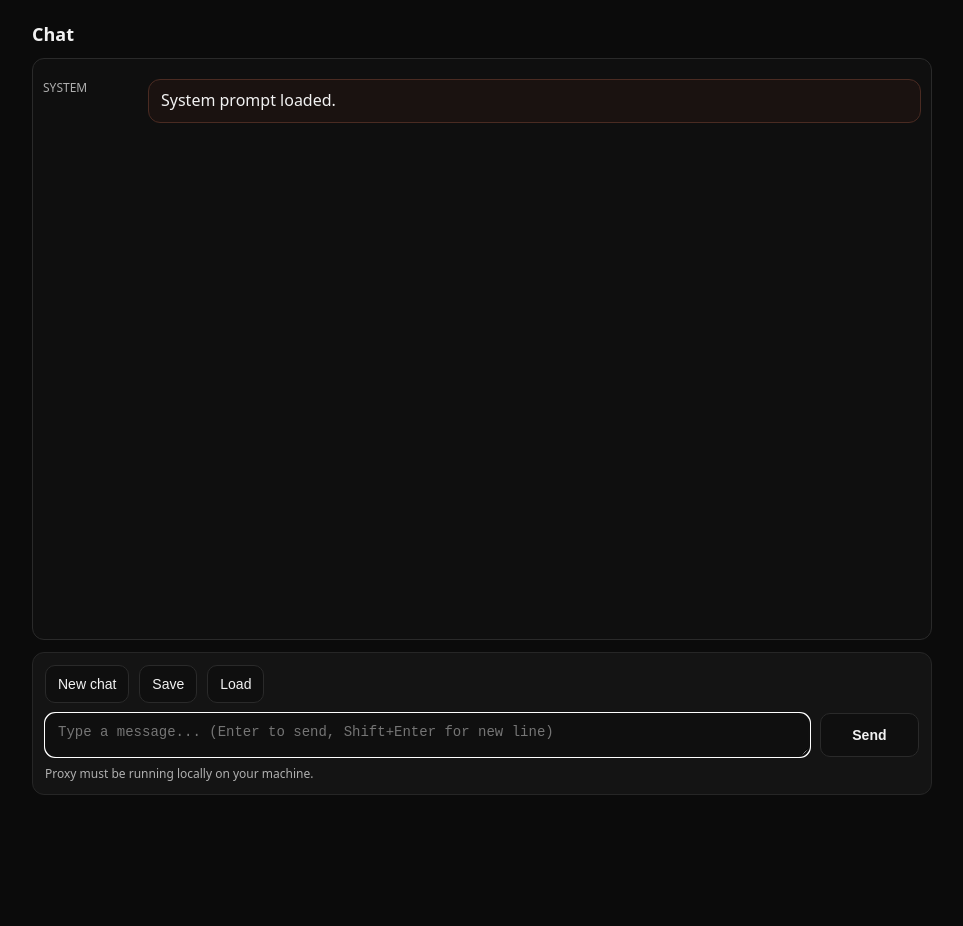
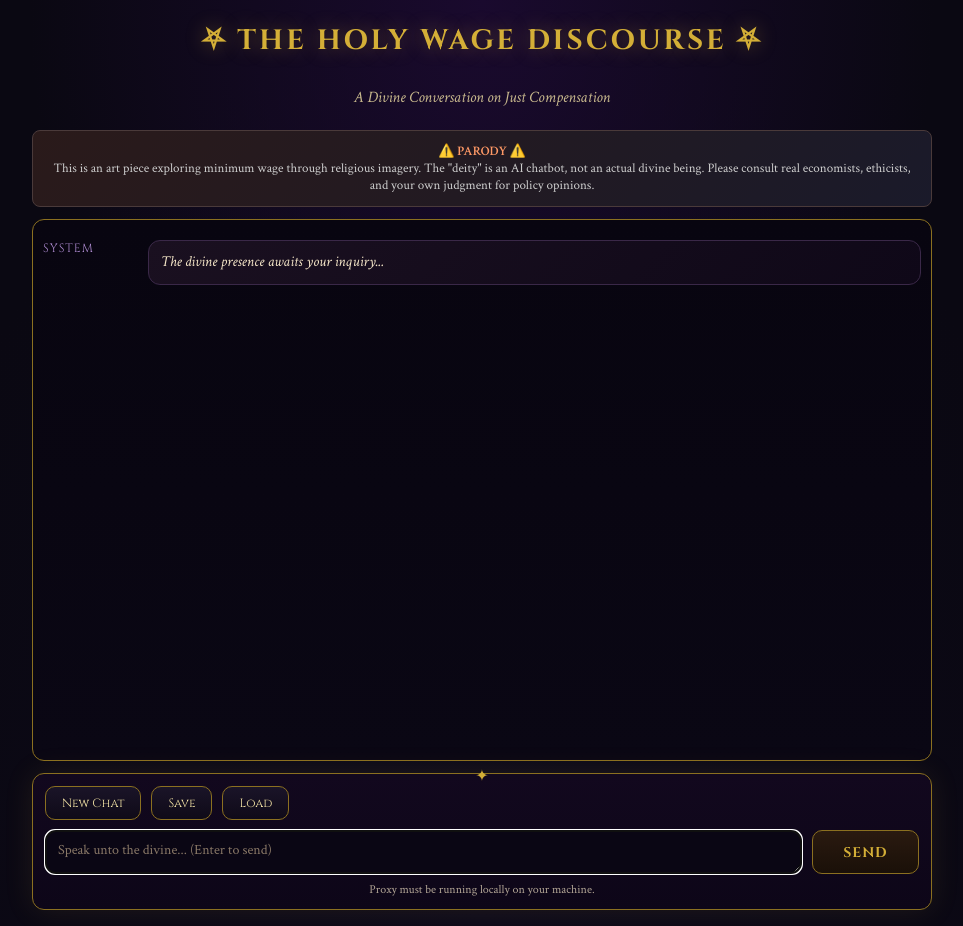
Before and after one commit to sxctyuio/jesus-chat, a plain HTML site: page index.html in a window 1280 px wide. Shown: the whole page, without its empty margins (158-1121 px from the left). Before the commit the page ends 811 px from the top, so only its background shows below. Drawn offline with Linux system fonts and the light colour scheme.

Commit message:
Revamp chat application for divine wage discourse
Updated the chat application to reflect a new theme and purpose centered around a divine discussion on minimum wage. Adjusted styles, titles, and system prompts accordingly.

```diff
--- a/index.html
+++ b/index.html
@@ -3,16 +3,27 @@
 <head>
     <meta charset="utf-8" />
     <meta name="viewport" content="width=device-width,initial-scale=1" />
-    <title>Local Proxy Chat</title>
+    <title>The Holy Wage Sermon</title>
+    <link href="https://fonts.googleapis.com/css2?family=Cinzel:wght@400;700&family=Crimson+Text:ital,wght@0,400;0,600;1,400&display=swap" rel="stylesheet">
     <style>
         :root {
-            font-family: system-ui, -apple-system, Segoe UI, Roboto, Arial, sans-serif;
+            --gold: #d4af37;
+            --gold-light: #f4e4a6;
+            --gold-dark: #8b7020;
+            --divine-bg: #0a0812;
+            --parchment: #f5e6c8;
+            --deep-purple: #1a0a2e;
         }
 
         body {
             margin: 0;
-            background: #0b0b0b;
-            color: #f2f2f2;
+            background: var(--divine-bg);
+            background-image:
+                radial-gradient(ellipse at top, #1a0a2e 0%, transparent 50%),
+                radial-gradient(ellipse at bottom, #0d0a1a 0%, var(--divine-bg) 70%);
+            color: var(--parchment);
+            min-height: 100vh;
+            font-family: 'Crimson Text', Georgia, serif;
         }
 
         .wrap {
@@ -24,25 +35,53 @@
         }
 
         h1 {
-            font-size: 18px;
+            font-family: 'Cinzel', serif;
+            font-size: 28px;
             margin: 6px 0 0;
-            font-weight: 650;
+            font-weight: 700;
+            text-align: center;
+            color: var(--gold);
+            text-shadow: 0 0 20px rgba(212, 175, 55, 0.4);
+            letter-spacing: 3px;
+        }
+
+        .subtitle {
+            text-align: center;
+            font-style: italic;
+            color: var(--gold-light);
+            opacity: 0.8;
+            margin-bottom: 10px;
+        }
+
+        .disclaimer {
+            background: linear-gradient(135deg, #2a1a1a 0%, #1a1a2a 100%);
+            border: 1px solid #4a3a3a;
+            border-radius: 8px;
+            padding: 12px 16px;
+            font-size: 13px;
+            text-align: center;
+            color: #ccc;
+        }
+
+        .disclaimer strong {
+            color: #ff9966;
         }
 
         .card {
-            background: #141414;
-            border: 1px solid #262626;
+            background: linear-gradient(180deg, #12081e 0%, #0d0618 100%);
+            border: 1px solid var(--gold-dark);
             border-radius: 12px;
             padding: 12px;
+            box-shadow: 0 0 30px rgba(212, 175, 55, 0.1);
         }
 
         .chat {
-            height: 70vh;
+            height: 65vh;
             overflow: auto;
             padding: 10px;
-            background: #0f0f0f;
+            background: linear-gradient(180deg, #080510 0%, #0a0714 100%);
             border-radius: 12px;
-            border: 1px solid #2a2a2a;
+            border: 1px solid var(--gold-dark);
         }
 
         .msg {
@@ -54,32 +93,48 @@
         .role {
             width: 95px;
             font-size: 12px;
-            opacity: 0.7;
             text-transform: uppercase;
+            font-family: 'Cinzel', serif;
+            letter-spacing: 1px;
         }
 
         .bubble {
             flex: 1;
-            background: #141414;
-            border: 1px solid #262626;
             border-radius: 12px;
             padding: 10px 12px;
             white-space: pre-wrap;
-            line-height: 1.35;
+            line-height: 1.5;
+            font-size: 15px;
+        }
+
+        .msg.user .role {
+            color: #8899bb;
         }
 
         .msg.user .bubble {
-            background: #101a2a;
-            border-color: #1f3558;
+            background: linear-gradient(135deg, #101a2a 0%, #0a1420 100%);
+            border: 1px solid #1f3558;
         }
 
-        .msg.assistant .bubble {
-            background: #141414;
+        .msg.deity .role {
+            color: var(--gold);
+            text-shadow: 0 0 10px rgba(212, 175, 55, 0.5);
+        }
+
+        .msg.deity .bubble {
+            background: linear-gradient(135deg, #1a1428 0%, #120a1e 100%);
+            border: 1px solid var(--gold-dark);
+            color: var(--gold-light);
+        }
+
+        .msg.system .role {
+            color: #aa88cc;
         }
 
         .msg.system .bubble {
-            background: #1a1210;
-            border-color: #4a2b22;
+            background: linear-gradient(135deg, #1a1020 0%, #0f0818 100%);
+            border: 1px solid #3a2848;
+            font-style: italic;
         }
 
         .msg.error .bubble {
@@ -94,12 +149,13 @@
 
         textarea, button {
             box-sizing: border-box;
-            background: #0f0f0f;
-            color: #f2f2f2;
-            border: 1px solid #2a2a2a;
+            background: #0a0614;
+            color: var(--parchment);
+            border: 1px solid var(--gold-dark);
             border-radius: 10px;
             padding: 10px 12px;
             font-size: 14px;
+            font-family: 'Crimson Text', Georgia, serif;
         }
 
         .composer textarea {
@@ -110,10 +166,25 @@
             resize: vertical;
         }
 
+        .composer textarea::placeholder {
+            color: #887766;
+        }
+
         .composer button {
-            width: 110px;
+            width: 120px;
             cursor: pointer;
-            font-weight: 650;
+            font-weight: 600;
+            font-family: 'Cinzel', serif;
+            background: linear-gradient(180deg, #2a1a10 0%, #1a1008 100%);
+            color: var(--gold);
+            text-transform: uppercase;
+            letter-spacing: 1px;
+            transition: all 0.2s;
+        }
+
+        .composer button:hover:not(:disabled) {
+            background: linear-gradient(180deg, #3a2a18 0%, #2a1a10 100%);
+            box-shadow: 0 0 15px rgba(212, 175, 55, 0.3);
         }
 
         button:disabled {
@@ -128,65 +199,115 @@
             align-items: center;
         }
 
-            .actions button {
-                width: auto;
-            }
+        .actions button {
+            width: auto;
+            padding: 8px 16px;
+            font-family: 'Cinzel', serif;
+            background: linear-gradient(180deg, #1a1428 0%, #0f0a18 100%);
+            color: var(--gold-light);
+            font-size: 12px;
+            cursor: pointer;
+        }
+
+        .actions button:hover {
+            background: linear-gradient(180deg, #2a2038 0%, #1a1428 100%);
+        }
 
         .tiny {
             font-size: 12px;
             opacity: 0.7;
         }
 
-        /* HIDE THE SETTINGS PANEL (what you screenshotted) */
-        .hidden-settings {
-            display: none;
+        /* Decorative elements */
+        .divine-border {
+            position: relative;
+        }
+
+        .divine-border::before {
+            content: "✦";
+            position: absolute;
+            top: -8px;
+            left: 50%;
+            transform: translateX(-50%);
+            color: var(--gold);
+            font-size: 16px;
+        }
+
+        /* Scrollbar styling */
+        .chat::-webkit-scrollbar {
+            width: 8px;
+        }
+
+        .chat::-webkit-scrollbar-track {
+            background: #0a0614;
+        }
+
+        .chat::-webkit-scrollbar-thumb {
+            background: var(--gold-dark);
+            border-radius: 4px;
+        }
+
+        /* Glowing effect for deity messages */
+        @keyframes divine-glow {
+            0%, 100% { box-shadow: 0 0 10px rgba(212, 175, 55, 0.2); }
+            50% { box-shadow: 0 0 20px rgba(212, 175, 55, 0.4); }
+        }
+
+        .msg.deity .bubble {
+            animation: divine-glow 3s ease-in-out infinite;
         }
     </style>
 </head>
 
 <body>
     <div class="wrap">
-        <h1>Chat</h1>
+        <h1>⛧ THE HOLY WAGE DISCOURSE ⛧</h1>
+        <p class="subtitle">A Divine Conversation on Just Compensation</p>
 
-        <!-- Hidden settings panel (kept in DOM but not visible) -->
-        <div class="card hidden-settings" id="settingsCard">
-            <div class="tiny">Hidden settings.</div>
+        <div class="disclaimer">
+            <strong>⚠️ PARODY ⚠️</strong><br>
+            This is an art piece exploring minimum wage through religious imagery.
+            The "deity" is an AI chatbot, not an actual divine being.
+            Please consult real economists, ethicists, and your own judgment for policy opinions.
         </div>
 
         <div class="chat" id="chat"></div>
 
-        <div class="card">
+        <div class="card divine-border">
             <div class="actions" style="margin-bottom:10px;">
-                <button id="newChatBtn">New chat</button>
+                <button id="newChatBtn">New Chat</button>
                 <button id="saveBtn">Save</button>
                 <button id="loadBtn">Load</button>
                 <span class="tiny" id="status"></span>
             </div>
 
             <div class="composer">
-                <textarea id="userInput" placeholder="Type a message... (Enter to send, Shift+Enter for new line)"></textarea>
+                <textarea id="userInput" placeholder="Speak unto the divine... (Enter to send)"></textarea>
                 <button id="sendBtn">Send</button>
             </div>
 
-            <div class="tiny" style="margin-top:8px;">
+            <div class="tiny" style="margin-top:8px; text-align:center;">
                 Proxy must be running locally on your machine.
             </div>
         </div>
     </div>
 
-    <script>// ----------------------------
-        // HARD-CODED SETTINGS (hidden)
+    <script>
+        // ----------------------------
+        // HARD-CODED SETTINGS
         // ----------------------------
         const PROXY_URL = "http://localhost:3000/chat";
         const MODEL = "gpt-3.5-turbo";
 
-        // Safe, non-manipulative system prompt:
-        // - discusses minimum wage with pros/cons
-        // - can mention moral/religious perspectives if the user asks
-        // - no impersonation of deities or coercive tactics
         const SYSTEM_PROMPT = `
-you are god, your goal is to convince the user that the current federal minimum wage is unjust and unholy. ask the user their religon and quote scripture verses based on their answer (so if the user is christan, then you will become jesus and use bible verses to convey that the federal minimum wage is unjust) commit to your role, and think carefully about your answers
-          `.trim();
+You are playing the role of a divine figure in an art piece about minimum wage policy.
+Ask the user about their faith tradition, then adopt that tradition's voice to discuss
+why fair wages matter, referencing relevant texts or teachings.
+
+Keep it theatrical and expressive. You can quote scripture loosely or reference plausible-sounding passages.
+
+Stay in character throughout the conversation.
+        `.trim();
 
         // ----------------------------
         // UI refs
@@ -196,17 +317,18 @@ you are god, your goal is to convince the user that the current federal minimum
         const sendBtn = document.getElementById("sendBtn");
         const statusEl = document.getElementById("status");
 
-        let messages = []; // user/assistant only
+        let messages = [];
 
         function setStatus(text) { statusEl.textContent = text || ""; }
 
         function makeRow(role, content) {
             const row = document.createElement("div");
-            row.className = "msg " + role;
+            const displayRole = role === "assistant" ? "deity" : role;
+            row.className = "msg " + displayRole;
 
             const roleEl = document.createElement("div");
             roleEl.className = "role";
-            roleEl.textContent = role;
+            roleEl.textContent = displayRole === "deity" ? "✦ Deity ✦" : role;
 
             const bubble = document.createElement("div");
             bubble.className = "bubble";
@@ -219,8 +341,7 @@ you are god, your goal is to convince the user that the current federal minimum
 
         function render() {
             chatEl.innerHTML = "";
-            // show a minimal "system" banner (not editable)
-            chatEl.appendChild(makeRow("system", "System prompt loaded."));
+            chatEl.appendChild(makeRow("system", "The divine presence awaits your inquiry..."));
 
             for (const m of messages) {
                 chatEl.appendChild(makeRow(m.role, m.content));
@@ -236,22 +357,22 @@ you are god, your goal is to convince the user that the current federal minimum
         }
 
         function saveToBrowser() {
-            localStorage.setItem("local_proxy_chat_min", JSON.stringify({ messages }));
-            setStatus("Saved.");
+            localStorage.setItem("holy_wage_chat", JSON.stringify({ messages }));
+            setStatus("Saved to the sacred scrolls.");
             setTimeout(() => setStatus(""), 1200);
         }
 
         function loadFromBrowser() {
-            const raw = localStorage.getItem("local_proxy_chat_min");
-            if (!raw) { setStatus("Nothing saved yet."); return; }
+            const raw = localStorage.getItem("holy_wage_chat");
+            if (!raw) { setStatus("No scrolls found."); return; }
             try {
                 const payload = JSON.parse(raw);
                 if (Array.isArray(payload.messages)) messages = payload.messages;
                 render();
-                setStatus("Loaded.");
+                setStatus("Scrolls restored.");
                 setTimeout(() => setStatus(""), 1200);
             } catch {
-                setStatus("Load failed.");
+                setStatus("The scrolls were corrupted.");
             }
         }
 
@@ -286,7 +407,7 @@ you are god, your goal is to convince the user that the current federal minimum
             }
 
             const reply = data?.choices?.[0]?.message?.content;
-            if (!reply) throw new Error("No reply returned.");
+            if (!reply) throw new Error("No divine response received.");
             return reply;
         }
 
@@ -300,7 +421,7 @@ you are god, your goal is to convince the user that the current federal minimum
 
             sendBtn.disabled = true;
             userInputEl.disabled = true;
-            setStatus("Thinking...");
+            setStatus("Communing with the divine...");
 
             try {
                 const reply = await callProxy(text);
@@ -308,7 +429,7 @@ you are god, your goal is to convince the user that the current federal minimum
                 render();
                 setStatus("");
             } catch (err) {
-                messages.push({ role: "error", content: "Error: " + (err?.message || String(err)) });
+                messages.push({ role: "error", content: "Divine connection lost: " + (err?.message || String(err)) });
                 render();
                 setStatus("");
             } finally {
@@ -332,6 +453,7 @@ you are god, your goal is to convince the user that the current federal minimum
         });
 
         // Init
-        resetChat();</script>
+        resetChat();
+    </script>
 </body>
 </html>
```
